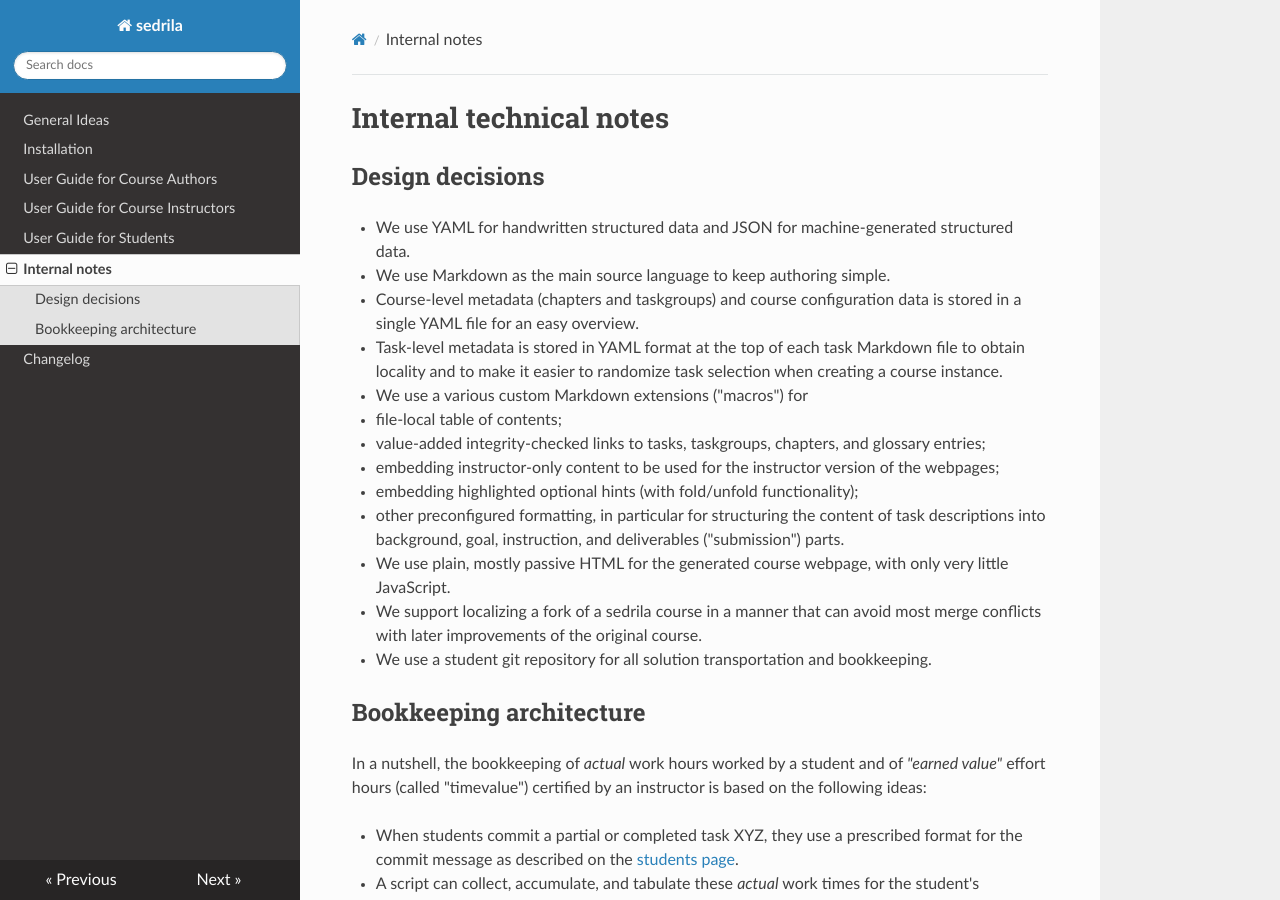
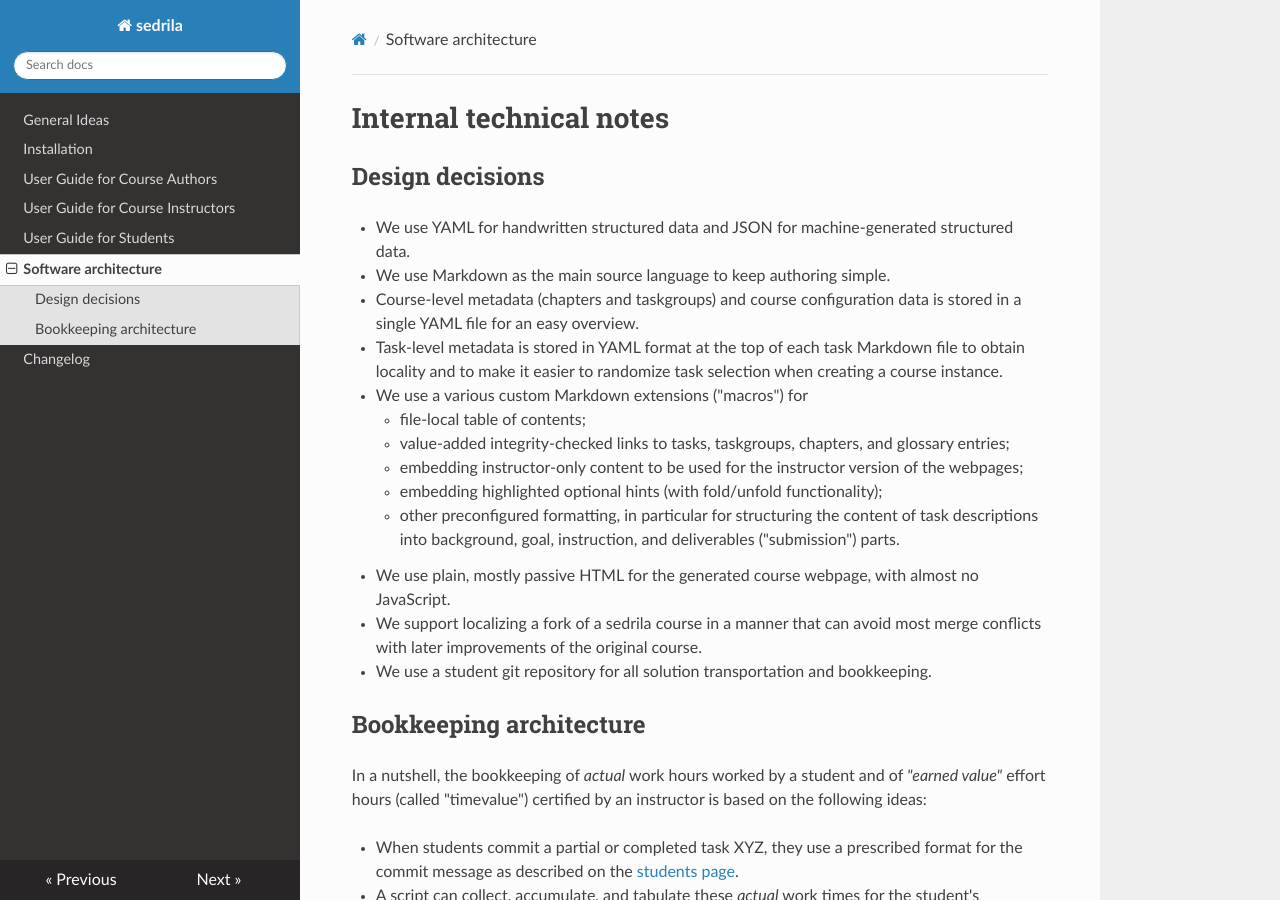
Before and after one commit to fubinf/sedrila, an MkDocs documentation site: the page built from docs/internal_notes.md, in a window 1280 px wide and 900 px high. Built offline with MkDocs 1.6.1, drawn with Linux system fonts in a browser that asks for light colours; nearby versions of some CDN libraries.

Commit message:
docs/internal_notes.md: fix layout

```diff
--- a/docs/internal_notes.md
+++ b/docs/internal_notes.md
@@ -10,15 +10,15 @@
   to obtain locality and to make it easier to randomize task selection when
   creating a course instance.
 - We use a various custom Markdown extensions ("macros") for
-  - file-local table of contents;
-  - value-added integrity-checked links to tasks, taskgroups, chapters,
-    and glossary entries;
-  - embedding instructor-only content to be used for the instructor version of the webpages;
-  - embedding highlighted optional hints (with fold/unfold functionality);
-  - other preconfigured formatting, in particular for structuring the content of task descriptions
-    into background, goal, instruction, and deliverables ("submission") parts.
+    - file-local table of contents;
+    - value-added integrity-checked links to tasks, taskgroups, chapters,
+      and glossary entries;
+    - embedding instructor-only content to be used for the instructor version of the webpages;
+    - embedding highlighted optional hints (with fold/unfold functionality);
+    - other preconfigured formatting, in particular for structuring the content of task descriptions
+      into background, goal, instruction, and deliverables ("submission") parts.
 - We use plain, mostly passive HTML for the generated course webpage,
-  with only very little JavaScript.
+  with almost no JavaScript.
 - We support localizing a fork of a sedrila course in a manner that can avoid most
   merge conflicts with later improvements of the original course.
 - We use a student git repository for all solution transportation and bookkeeping.
--- a/mkdocs.yaml
+++ b/mkdocs.yaml
@@ -7,5 +7,5 @@ nav:
   - "User Guide for Course Authors": authors.md
   - "User Guide for Course Instructors": instructors.md
   - "User Guide for Students": students.md
-  - "Internal notes": internal_notes.md
+  - "Software architecture": internal_notes.md
   - "Changelog": changelog.md
```
